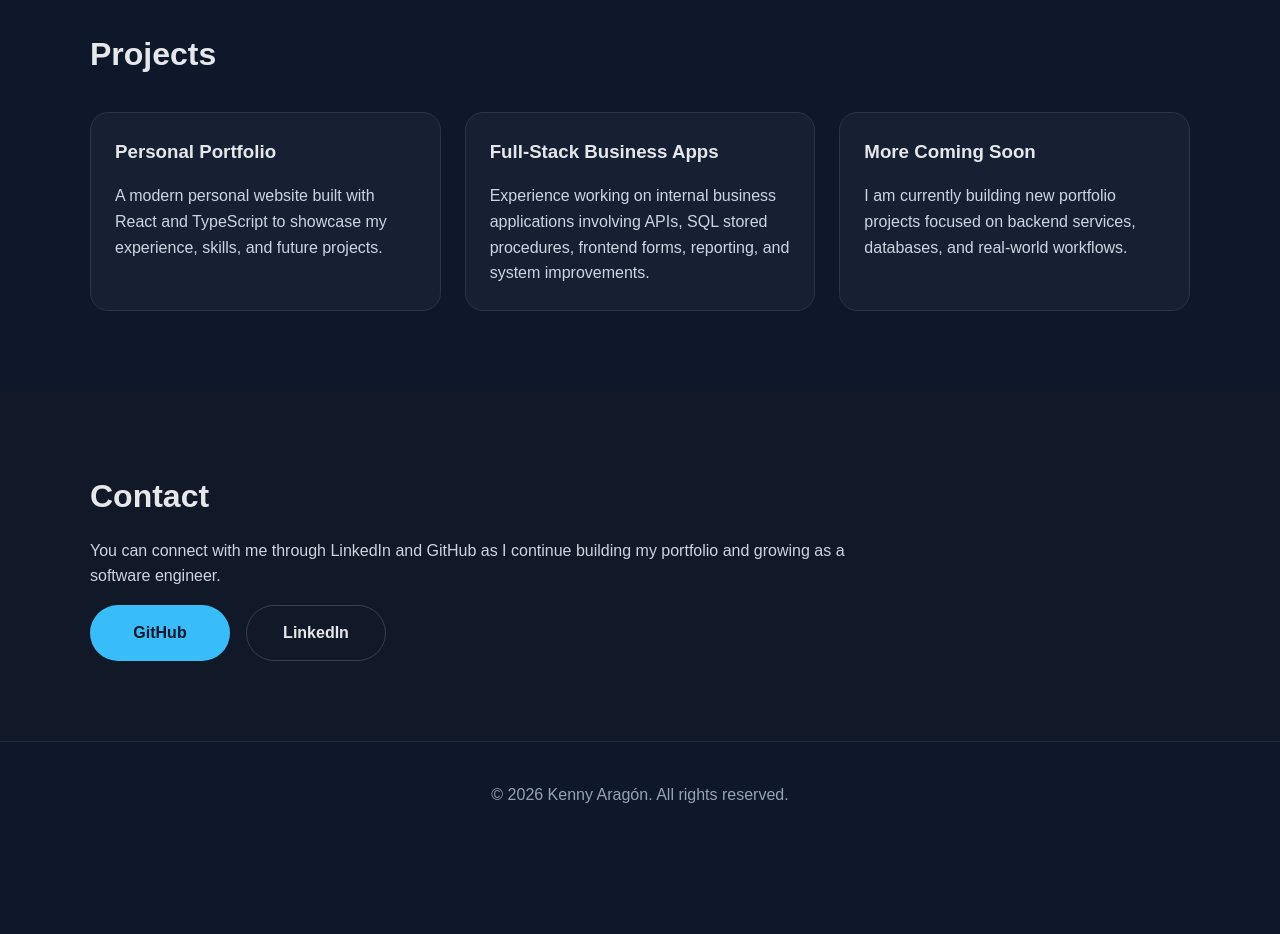
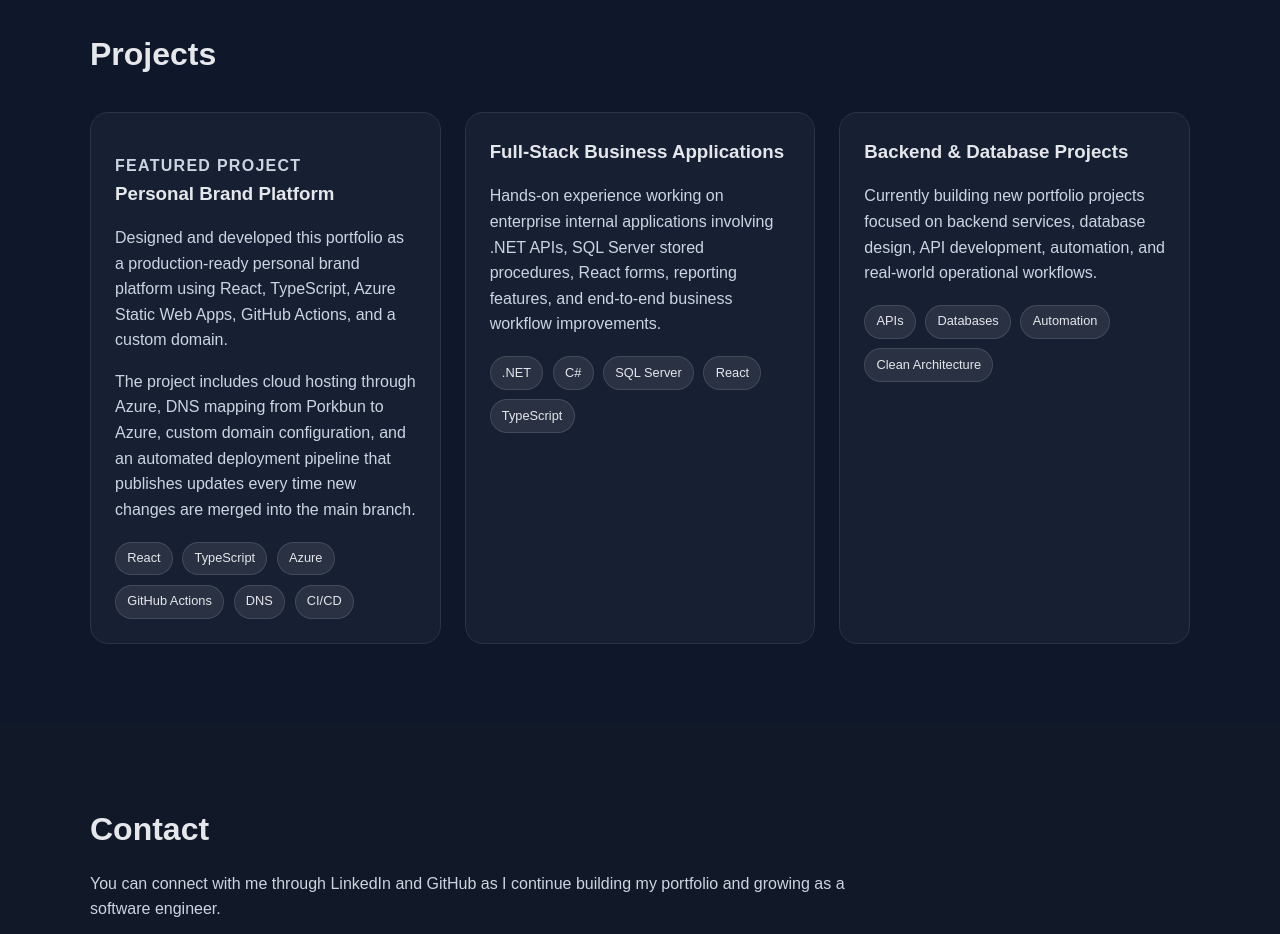
Before and after one commit to karagon-dev/kenny-portfolio, a React (Vite) app: page / in a window 1280 px wide. Shown: the part 2960-3894 px from the top of the page. Before the commit the page ends 3808 px from the top, so only its background shows below. Built offline with nearby package versions, Linux system fonts and the light colour scheme.

Commit message:
Add tags to projects

```diff
--- a/src/sections/Projects.tsx
+++ b/src/sections/Projects.tsx
@@ -6,28 +6,62 @@ function Projects() {
 
         <div className="projects-grid">
           <article className="card project-card">
-            <h3>Personal Portfolio</h3>
+            <p className="eyebrow">Featured Project</p>
+            <h3>Personal Brand Platform</h3>
             <p>
-              A modern personal website built with React and TypeScript to
-              showcase my experience, skills, and future projects.
+              Designed and developed this portfolio as a production-ready
+              personal brand platform using React, TypeScript, Azure Static Web
+              Apps, GitHub Actions, and a custom domain.
             </p>
+
+            <p>
+              The project includes cloud hosting through Azure, DNS mapping from
+              Porkbun to Azure, custom domain configuration, and an automated
+              deployment pipeline that publishes updates every time new changes
+              are merged into the main branch.
+            </p>
+
+            <div className="project-tags">
+              <span>React</span>
+              <span>TypeScript</span>
+              <span>Azure</span>
+              <span>GitHub Actions</span>
+              <span>DNS</span>
+              <span>CI/CD</span>
+            </div>
           </article>
 
           <article className="card project-card">
-            <h3>Full-Stack Business Apps</h3>
+            <h3>Full-Stack Business Applications</h3>
             <p>
-              Experience working on internal business applications involving
-              APIs, SQL stored procedures, frontend forms, reporting, and system
-              improvements.
+              Hands-on experience working on enterprise internal applications
+              involving .NET APIs, SQL Server stored procedures, React forms,
+              reporting features, and end-to-end business workflow improvements.
             </p>
+
+            <div className="project-tags">
+              <span>.NET</span>
+              <span>C#</span>
+              <span>SQL Server</span>
+              <span>React</span>
+              <span>TypeScript</span>
+            </div>
           </article>
 
           <article className="card project-card">
-            <h3>More Coming Soon</h3>
+            <h3>Backend & Database Projects</h3>
             <p>
-              I am currently building new portfolio projects focused on backend
-              services, databases, and real-world workflows.
+              Currently building new portfolio projects focused on backend
+              services, database design, API development, automation, and
+              real-world operational workflows.
             </p>
+
+            <div className="project-tags">
+              <span>APIs</span>
+              <span>Databases</span>
+              <span>Automation</span>
+              <span>Clean Architecture</span>
+            </div>
           </article>
         </div>
       </div>
--- a/src/styles/global.css
+++ b/src/styles/global.css
@@ -269,3 +269,19 @@ a {
     white-space: normal;
   }
 }
+
+.project-tags {
+  display: flex;
+  flex-wrap: wrap;
+  gap: 0.6rem;
+  margin-top: 1.2rem;
+}
+
+.project-tags span {
+  font-size: 0.8rem;
+  padding: 0.35rem 0.7rem;
+  border-radius: 999px;
+  background: rgba(255, 255, 255, 0.08);
+  color: var(--text-muted);
+  border: 1px solid rgba(255, 255, 255, 0.12);
+}
```
